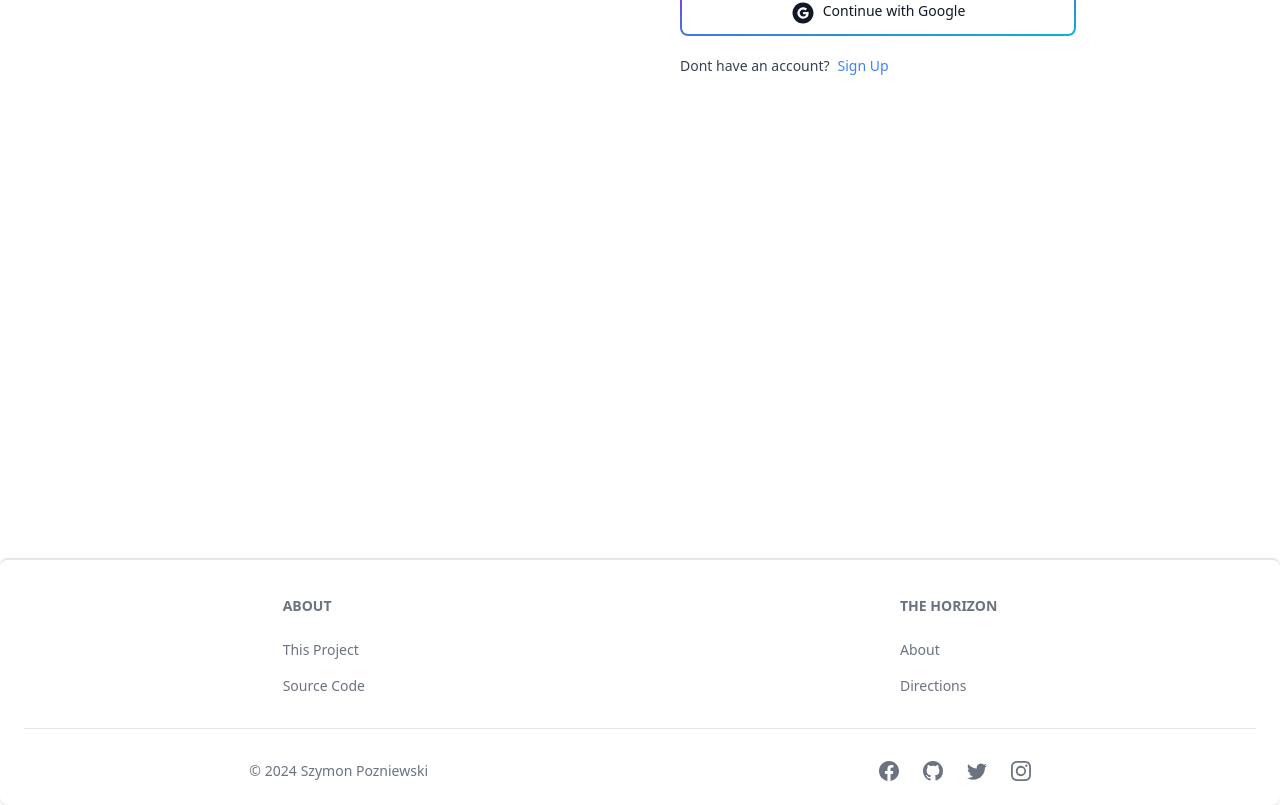
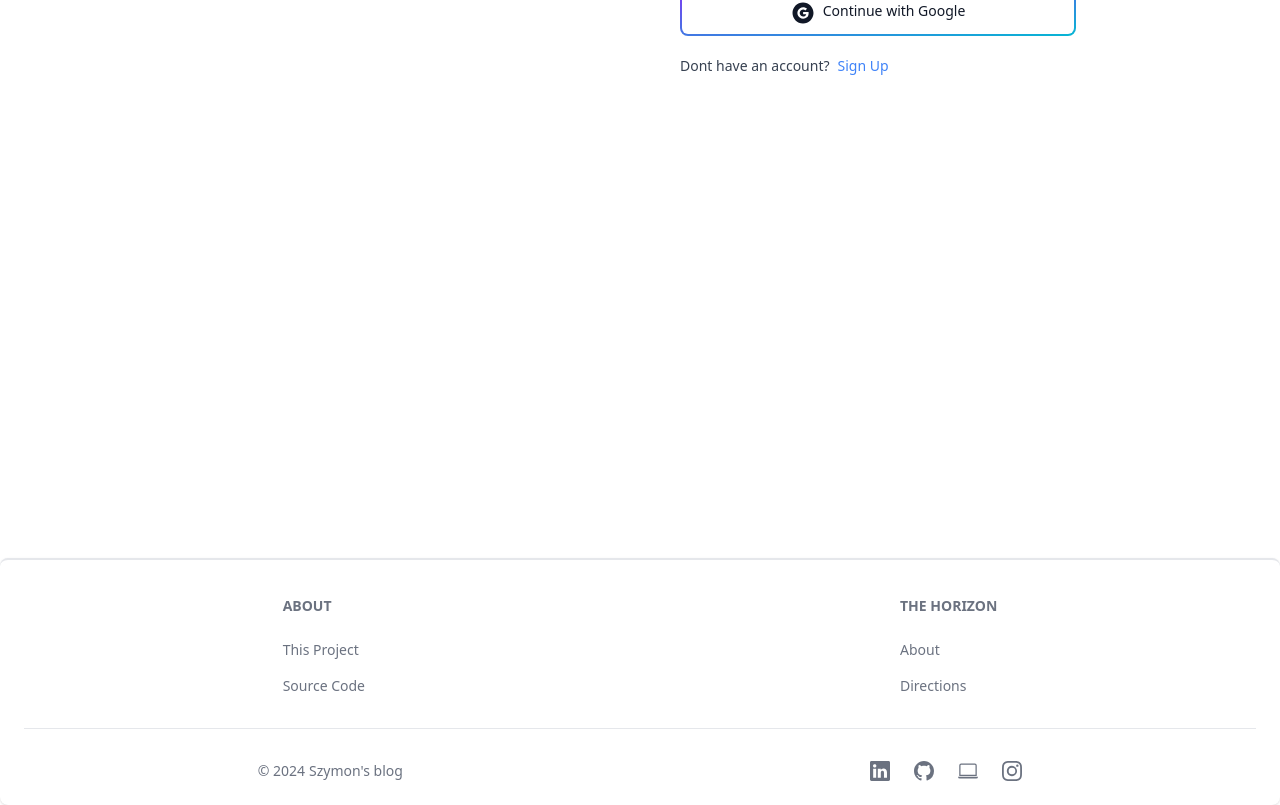
Before and after one commit to ShhmonDai/Horizon-Delivery-Manager, a React (Vite) app in the folder client/: page /sign-in in a window 1280 px wide. Shown: the part 386-1191 px from the top of the page. Built offline with nearby package versions, Linux system fonts and the light colour scheme; no server answers.

Commit message:
add links to footer component

```diff
--- a/client/src/components/Footer.jsx
+++ b/client/src/components/Footer.jsx
@@ -1,5 +1,5 @@
 import { Footer } from "flowbite-react";
-import { BsFacebook, BsInstagram, BsTwitter, BsGithub } from 'react-icons/bs';
+import { BsLinkedin, BsInstagram, BsLaptop, BsGithub } from 'react-icons/bs';
 import { Link } from "react-router-dom";
 
 export default function FooterCom() {
@@ -40,12 +40,12 @@ export default function FooterCom() {
                 <Footer.Divider />
 
                 <div className='grid w-full sm:flex justify-center sm:justify-around'>
-                    <Footer.Copyright href='#' by="Szymon Pozniewski" year={new Date().getFullYear()} />
+                    <Footer.Copyright href='#' by="Szymon's blog" year={new Date().getFullYear()} />
                     <div className='flex gap-6 mt-4 sm:mt-0'>
-                        <Footer.Icon href='#' icon={BsFacebook} />
-                        <Footer.Icon href='#' icon={BsGithub} />
-                        <Footer.Icon href='#' icon={BsTwitter} />
-                        <Footer.Icon href='#' icon={BsInstagram} />
+                        <Footer.Icon href='https://www.linkedin.com/in/shhmon/' target='_blank' rel='noopener noreferrer' icon={BsLinkedin} />
+                        <Footer.Icon href='https://github.com/ShhmonDai' target='_blank' rel='noopener noreferrer' icon={BsGithub} />
+                        <Footer.Icon href='https://www.shhmon.com' target='_blank' rel='noopener noreferrer' icon={BsLaptop} />
+                        <Footer.Icon href='https://instagram.com/shh.mon' target='_blank' rel='noopener noreferrer' icon={BsInstagram} />
                     </div>
                 </div>
 
```
